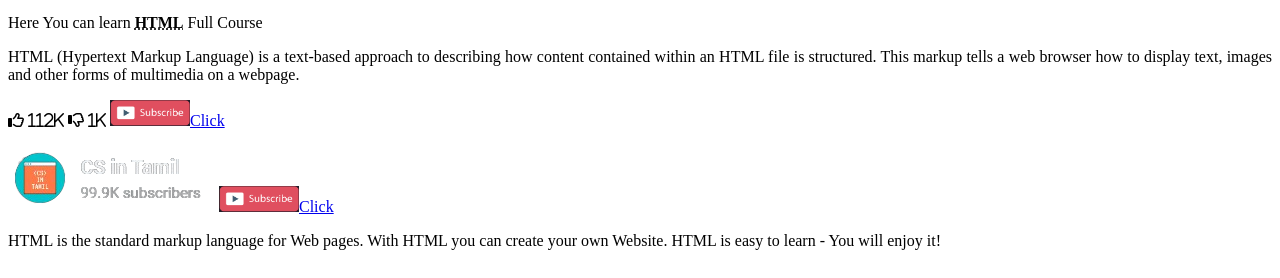
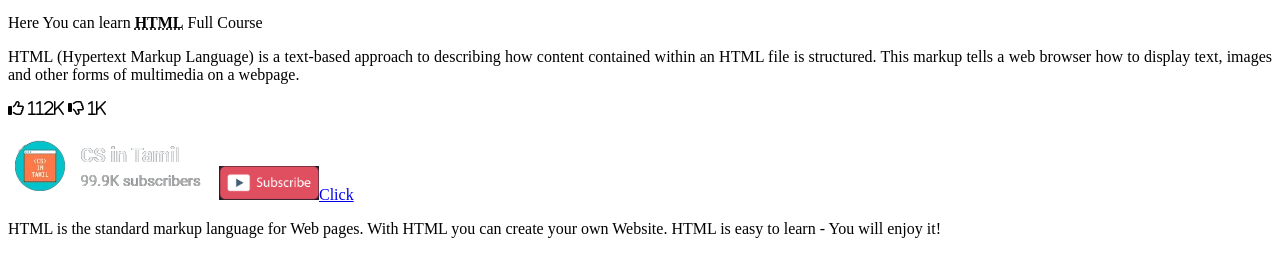
Before and after one commit to HeartieSelas/YouTube-Clone, a plain HTML site: page index.html in a window 1280 px wide. Shown: the part 522-800 px from the top of the page. Drawn offline with Linux system fonts and the light colour scheme.

Commit message:
Update index.html

```diff
--- a/index.html
+++ b/index.html
@@ -43,10 +43,10 @@
     <i class="fa-regular fa-thumbs-up"> 112k</i>
     <i class="fa-regular fa-thumbs-down"> 1k</i>
 
-    <a href="next.html"><img src="Subscribe.png" alt="Subscribe" width="80">Click</a>
+
     <br><br>
     <img src="CS in Tamil1.png" alt="">
-    <a href="next.html"><img src="Subscribe.png" alt="Subscribe" width="80">Click</a>
+    <a href="next.html"><img src="Subscribe.png" alt="Subscribe" width="100">Click</a>
 
     <p>HTML is the standard markup language for Web pages.
         With HTML you can create your own Website.
```
